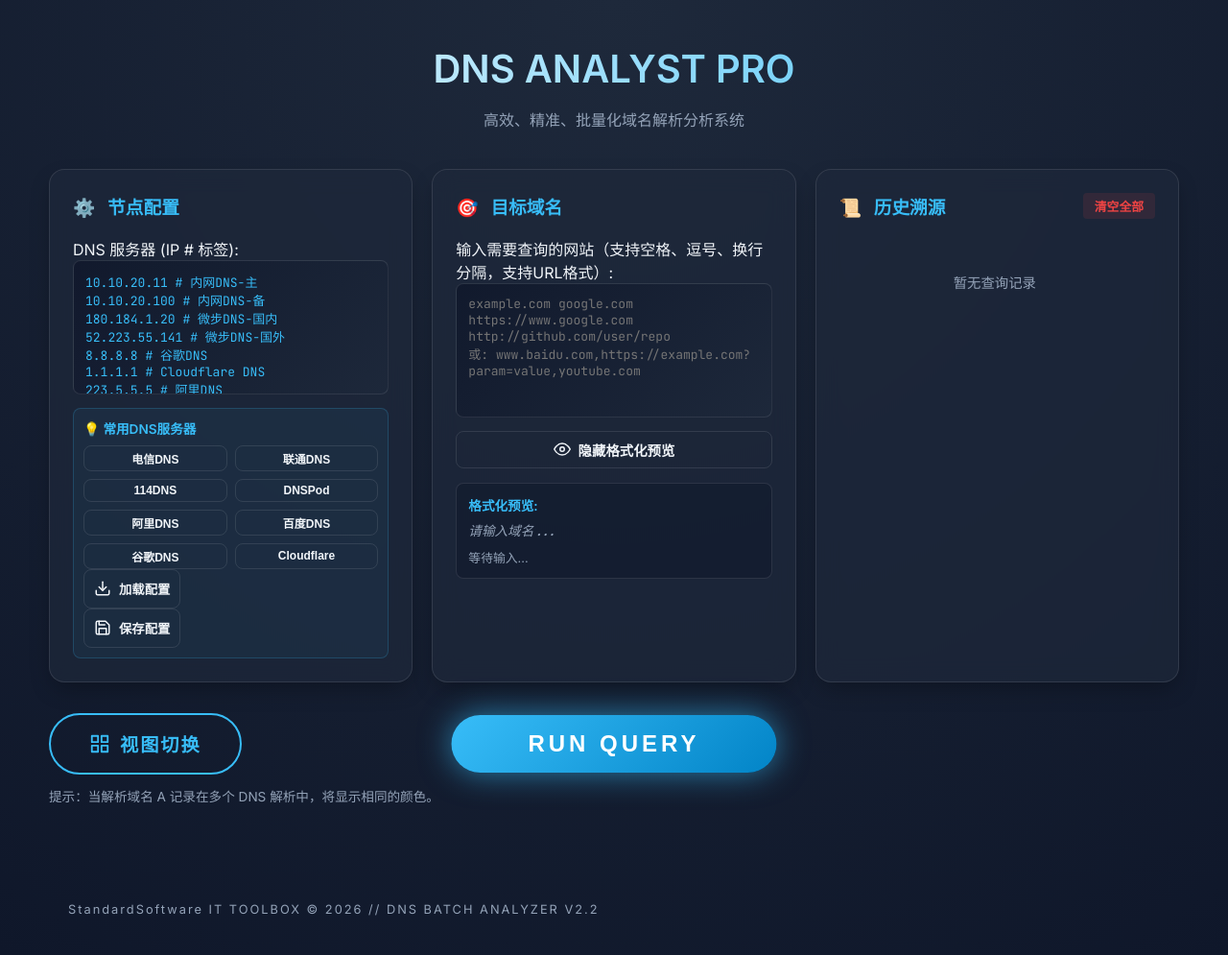
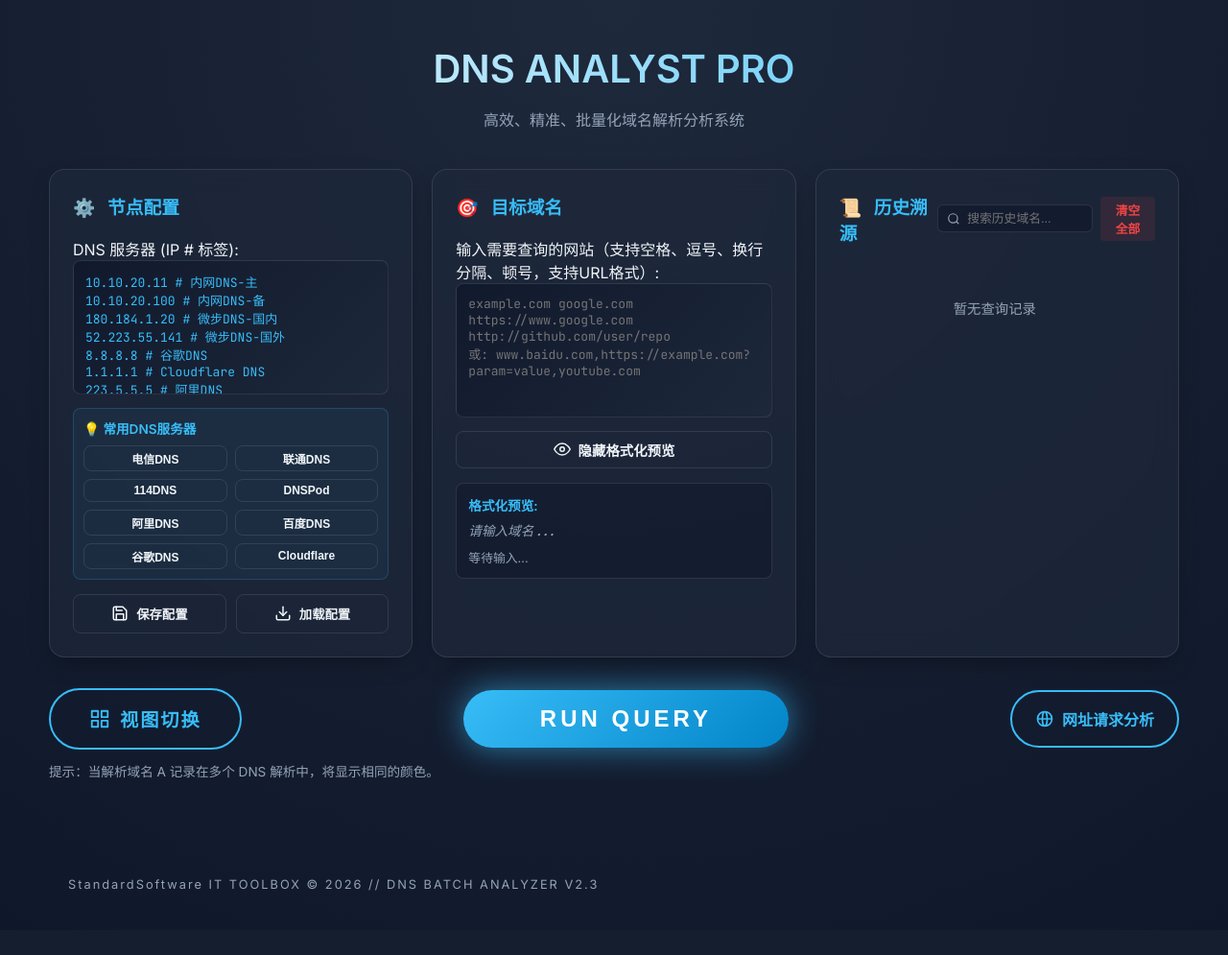
Before and after one commit to kun2001github/dns-tools, a Flask app: page / in a window 1280 px wide. Shown: the whole page at 96% size. After the commit the page ends 928 px from the top, so only its background shows below. Run offline with Flask 3, Linux system fonts and the light colour scheme; data comes from the database, SQL or seed files in the repository; data that the repository does not hold is empty.

```diff
--- a/templates/index.html
+++ b/templates/index.html
@@ -43,7 +43,17 @@
                         <button onclick="addDNS('8.8.8.8 # 谷歌DNS')" class="btn btn-outline" style="padding: 4px 8px; font-size: 0.75rem;">谷歌DNS</button>
                         <button onclick="addDNS('1.1.1.1 # Cloudflare')" class="btn btn-outline" style="padding: 4px 8px; font-size: 0.75rem;">Cloudflare</button>
                     </div>
+                </div>
 
+                <div style="display: flex; gap: 10px; margin-top: 15px;">
+                    <button onclick="saveDNSConfig()" class="btn btn-outline" style="flex:1; padding: 10px; display: flex; align-items: center; justify-content: center; gap: 8px;">
+                        <svg viewBox="0 0 24 24" fill="none" stroke="currentColor" stroke-width="2" stroke-linecap="round" stroke-linejoin="round" style="width: 18px; height: 18px; transition: all 0.3s ease;">
+                            <path d="M19 21H5a2 2 0 0 1-2-2V5a2 2 0 0 1 2-2h11l5 5v11a2 2 0 0 1-2 2z"></path>
+                            <polyline points="17 21 17 13 7 13 7 21"></polyline>
+                            <polyline points="7 3 7 8 15 8"></polyline>
+                        </svg>
+                        <span>保存配置</span>
+                    </button>
                     <button onclick="loadDNSConfig()" class="btn btn-outline" style="flex:1; padding: 10px; display: flex; align-items: center; justify-content: center; gap: 8px;">
                         <svg viewBox="0 0 24 24" fill="none" stroke="currentColor" stroke-width="2" stroke-linecap="round" stroke-linejoin="round" style="width: 18px; height: 18px; transition: all 0.3s ease;">
                             <path d="M21 15v4a2 2 0 0 1-2 2H5a2 2 0 0 1-2-2v-4"></path>
@@ -52,23 +62,13 @@
                         </svg>
                         <span>加载配置</span>
                     </button>
-                    <button onclick="saveDNSConfig()" class="btn btn-outline" style="flex:1; padding: 10px; display: flex; align-items: center; justify-content: center; gap: 8px;">
-                        <svg viewBox="0 0 24 24" fill="none" stroke="currentColor" stroke-width="2" stroke-linecap="round" stroke-linejoin="round" style="width: 18px; height: 18px; transition: all 0.3s ease;">
-                            <path d="M19 21H5a2 2 0 0 1-2-2V5a2 2 0 0 1 2-2h11l5 5v11a2 2 0 0 1-2 2z"></path>
-                            <polyline points="17 21 17 13 7 13 7 21"></polyline>
-                            <polyline points="7 3 7 8 15 8"></polyline>
-                        </svg>
-                        <span>保存配置</span>
-                    </button>
                 </div>
-
-
             </div>
 
             <!-- 中间：目标域名 -->
             <div class="glass-card">
                 <h3><span style="margin-right:8px;">🎯</span> 目标域名</h3>
-                <label>输入需要查询的网站（支持空格、逗号、换行分隔，支持URL格式）:</label>
+                <label>输入需要查询的网站（支持空格、逗号、换行分隔、顿号，支持URL格式）:</label>
                 <textarea id="domains" placeholder="example.com google.com&#10;https://www.google.com http://github.com/user/repo&#10;或: www.baidu.com,https://example.com?param=value,youtube.com" oninput="updatePreview()"></textarea>
 
                 <div style="display: flex; gap: 10px; margin-top: 10px;">
@@ -90,13 +90,21 @@
             </div>
 
             <!-- 右边：历史溯源 -->
-            <div class="glass-card">
+            <div class="glass-card" style="position: relative;">
                 <div style="display: flex; justify-content: space-between; align-items: center; margin-bottom: 15px;">
                     <h3 style="margin:0;"><span style="margin-right:8px;">📜</span> 历史溯源</h3>
-                    <div style="position: relative;">
+                    <div style="position: relative; display: flex; align-items: center; gap: 8px;">
+                        <div style="position: relative;">
+                            <svg style="position: absolute; left: 10px; top: 50%; transform: translateY(-50%); width: 14px; height: 14px; color: var(--text-dim); pointer-events: none;" viewBox="0 0 24 24" fill="none" stroke="currentColor" stroke-width="2">
+                                <circle cx="11" cy="11" r="8"></circle>
+                                <path d="m21 21-4.35-4.35"></path>
+                            </svg>
+                            <input type="text" id="historySearch" placeholder="搜索历史域名..." oninput="searchHistory(this.value)" style="padding: 6px 10px 6px 30px; font-size: 0.8rem; border: 1px solid var(--border-color); border-radius: 6px; background: rgba(15, 23, 42, 0.6); color: var(--text-color); width: 120px; outline: none; transition: all 0.2s ease;">
+                        </div>
                         <button id="clearHistoryBtn" onclick="clearHistory()" class="btn" style="background: rgba(239, 68, 68, 0.1); color: #ef4444; padding: 4px 12px; font-size: 0.8rem; border-radius: 4px;">清空全部</button>
                     </div>
                 </div>
+                <div id="historySearchResults" style="display: none; margin-top: 4px; padding: 8px; background: #0f172a; border: 1px solid var(--accent-color); border-radius: 6px; position: absolute; top: 50px; left: 8px; right: 8px; max-height: calc(100% - 60px); overflow-y: auto; z-index: 100; box-shadow: 0 4px 12px rgba(0,0,0,0.3);"></div>
                 <div id="historyList" class="history-panel"></div>
             </div>
         </div>
@@ -109,7 +117,7 @@
         </div>
 
         <div style="display: flex; flex-direction: column; gap: 12px; justify-content: flex-start; align-items: flex-start; margin: 30px 0; width: 100%;">
-            <div style="position: relative; display: flex; align-items: center; gap: 12px; width: 100%; min-height: 68px;">
+            <div style="position: relative; display: flex; align-items: center; justify-content: space-between; width: 100%; min-height: 68px;">
                 <button onclick="toggleViewMode()" id="viewToggleBtn" class="btn btn-outline" style="font-size: 1.2rem; padding: 16px 40px; border-radius: 50px; letter-spacing: 2px; border: 2px solid var(--accent-color); color: var(--accent-color); transition: all 0.3s ease; display: flex; align-items: center; gap: 10px;">
                     <svg id="viewToggleIcon" viewBox="0 0 24 24" fill="none" stroke="currentColor" stroke-width="2" stroke-linecap="round" stroke-linejoin="round" style="width: 22px; height: 22px; transition: all 0.3s ease;">
                         <rect x="3" y="3" width="7" height="7"></rect>
@@ -120,7 +128,14 @@
                     <span id="viewToggleText">视图切换</span>
                 </button>
 
-                <button onclick="queryDNS()" class="btn btn-primary query-main-btn" style="position: absolute; left: 50%; transform: translateX(-50%);">RUN QUERY</button>
+                <button onclick="queryDNS()" class="btn btn-primary query-main-btn">RUN QUERY</button>
+
+                <button onclick="openPerformanceTab()" class="btn btn-outline" style="font-size: 1rem; padding: 16px 24px; border-radius: 50px; border: 2px solid var(--accent-color); color: var(--accent-color); transition: all 0.3s ease; display: flex; align-items: center; gap: 8px;">
+                    <svg viewBox="0 0 24 24" fill="none" stroke="currentColor" stroke-width="2" stroke-linecap="round" stroke-linejoin="round" style="width: 20px; height: 20px;">
+                        <path d="M21 12a9 9 0 0 1-9 9m9-9a9 9 0 0 0-9-9m9 9H3m9 9a9 9 0 0 1-9-9m9 9c1.657 0 3-4.03 3-9s-1.343-9-3-9m0 18c-1.657 0-3-4.03-3-9s1.343-9 3-9m-9 9a9 9 0 0 1 9-9"></path>
+                    </svg>
+                    <span>网址请求分析</span>
+                </button>
             </div>
 
             <div id="verticalViewHint" style="display: block; text-align: left; color: var(--text-dim); font-size: 0.85rem; line-height: 1.4; max-width: 980px;">
@@ -131,7 +146,7 @@
         </div>
 
         <div class="footer-info">
-            StandardSoftware IT TOOLBOX &copy; 2026 // DNS BATCH ANALYZER V2.2
+            StandardSoftware IT TOOLBOX &copy; 2026 // DNS BATCH ANALYZER V2.3
         </div>
 
         <!-- 返回顶部按钮 -->
@@ -149,6 +164,18 @@
     <script src="{{ url_for('static', filename='js/history.js') }}"></script>
     <script src="{{ url_for('static', filename='js/query.js') }}"></script>
     <script src="{{ url_for('static', filename='js/main.js') }}"></script>
+    <script>
+        // 使用 window.open 带窗口名自动复用已存在的标签页
+        function openPerformanceTab() {
+            // 使用固定窗口名 'dns_tools_performance'，会自动复用同名标签页
+            var newWindow = window.open('/performance', 'dns_tools_performance');
+
+            // 如果被浏览器拦截（返回 null），则在当前标签页跳转
+            if (!newWindow || newWindow === null) {
+                window.location.href = '/performance';
+            }
+        }
+    </script>
 </body>
 
 </html>
```
